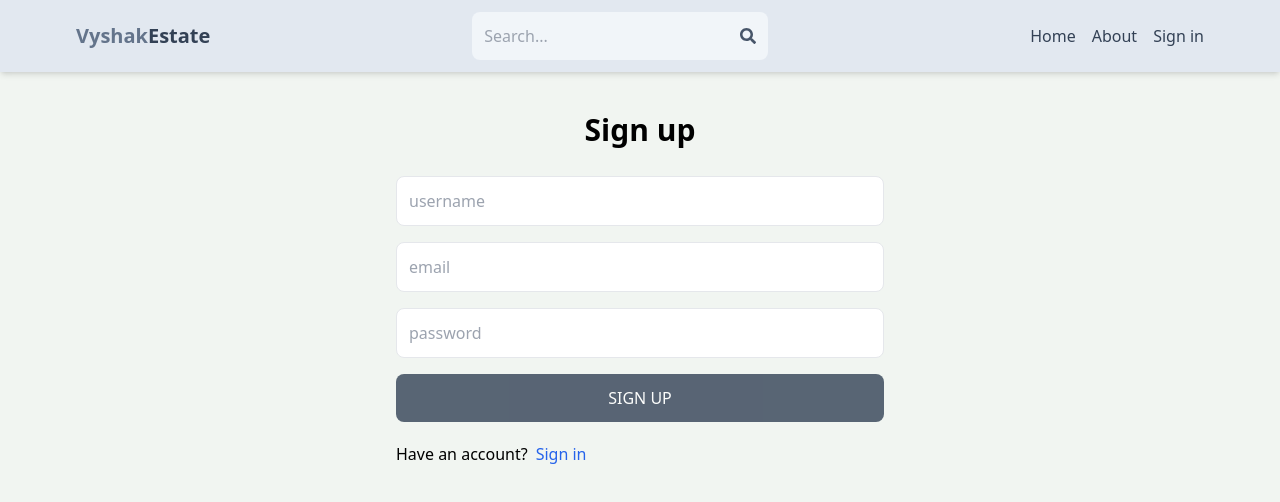
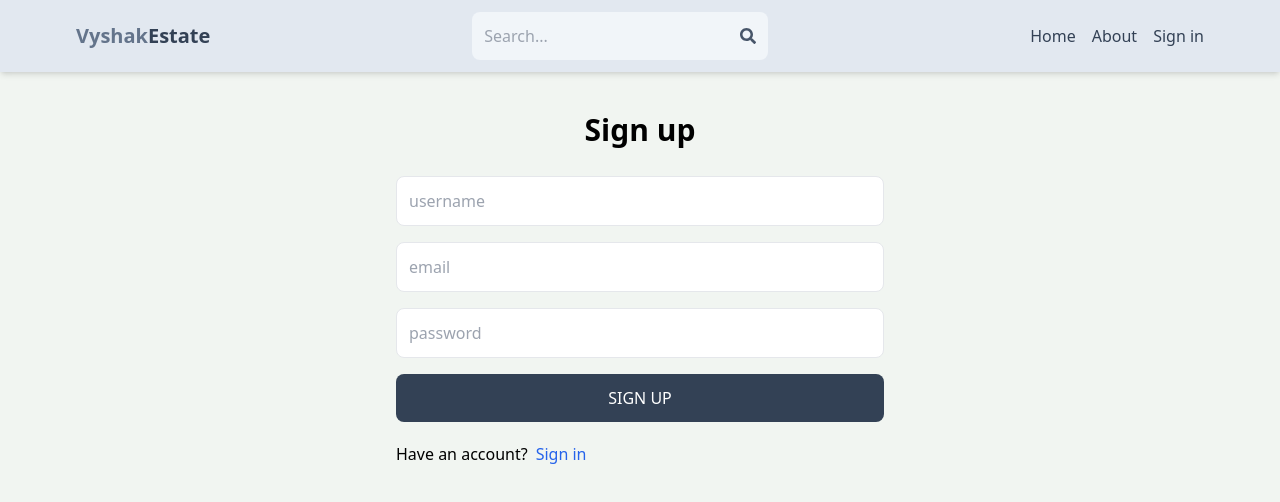
Before and after one commit to vaisakhpn/Real-Estate, a React (Vite) app in the folder client/: page /sign-up in a window 1280 px wide. Shown: the top 502 px of the page. Built offline with nearby package versions, Linux system fonts and the light colour scheme.

Commit message:
added sigup functionality

```diff
--- a/client/src/pages/Signup.jsx
+++ b/client/src/pages/Signup.jsx
@@ -1,25 +1,93 @@
-import {Link} from 'react-router-dom'
+import { useState } from "react";
+import { Link,useNavigate } from "react-router-dom";
 
 export default function Signup() {
+  const [formData, setFormData] = useState({});
+  const [error, setError] = useState(null);
+  const [loading, setLoading] = useState(false);
+  const navigate=useNavigate();
+
+  const handleChange = (e) => {
+    setFormData({
+      ...formData,
+      [e.target.id]: e.target.value,
+    });
+  };
+
+  const handleSubmit = async (e) => {
+    e.preventDefault();
+    try {
+      setLoading(true);
+      const res = await fetch("/api/auth/signup", {
+        method: "POST",
+        headers: {
+          "Content-Type": "application/json",
+        },
+        body: JSON.stringify(formData),
+      });
+      const data = await res.json();
+      if (data.success === false) {
+        setError(data.message);
+        setLoading(false);
+        return;
+      }
+      setLoading(false);
+      setError(null);
+      navigate('/sign-in');
+    } catch (error) {
+      setLoading(false);
+      setError(error.message);
+    }
+
+    console.log(data);
+  };
+
   return (
-    <div className='p-3 max-w-lg mx-auto'>
-      <h1 className='text-3xl text-center font-semibold
-      my-7'>Sign up</h1>
-      <form className='flex flex-col gap-4 '>
-    <input type='text ' placeholder='username' className='border p-3 rounded-lg ' id='username'/>
-    <input type='email ' placeholder='email' className='border p-3 rounded-lg ' id='email'/>
-    <input type='password ' placeholder='password' className='border p-3 rounded-lg ' id='password'/>
-    <button disabled className="bg-slate-700 text-white
+    <div className="p-3 max-w-lg mx-auto">
+      <h1
+        className="text-3xl text-center font-semibold
+      my-7"
+      >
+        Sign up
+      </h1>
+      <form onSubmit={handleSubmit} className="flex flex-col gap-4 ">
+        <input
+          type="text "
+          placeholder="username"
+          className="border p-3 rounded-lg "
+          id="username"
+          onChange={handleChange}
+        />
+        <input
+          type="email "
+          placeholder="email"
+          className="border p-3 rounded-lg "
+          id="email"
+          onChange={handleChange}
+        />
+        <input
+          type="password "
+          placeholder="password"
+          className="border p-3 rounded-lg "
+          id="password"
+          onChange={handleChange}
+        />
+        <button
+          disabled={loading}
+          className="bg-slate-700 text-white
     p-3 rounded-lg uppercase hover:opacity-95
-    disabled:opacity-80 ">Sign up</button>
+    disabled:opacity-80 "
+        >
+          {loading ? "Loading.." : "Sign up"}
+        </button>
       </form>
-      <div className='flex gap-2 mt-5'>
+      <div className="flex gap-2 mt-5">
         <p>Have an account?</p>
-        <Link to={'/sign-in'}>
-          <span className='text-blue-600'>Sign in</span>
+        <Link to={"/sign-in"}>
+          <span className="text-blue-600">Sign in</span>
         </Link>
       </div>
-
-      </div>
-  )
+      {error && <p className="text-red-500 mt-5">{error}</p>}
+    </div>
+  );
 }
--- a/client/vite.config.js
+++ b/client/vite.config.js
@@ -1,7 +1,15 @@
-import { defineConfig } from 'vite'
-import react from '@vitejs/plugin-react-swc'
+import { defineConfig } from "vite";
+import react from "@vitejs/plugin-react-swc";
 
 // https://vitejs.dev/config/
 export default defineConfig({
+  server: {
+    proxy: {
+      "/api": {
+        target: "http://localhost:3000",
+        secure: false,
+      },
+    },
+  },
   plugins: [react()],
-})
+});
```
